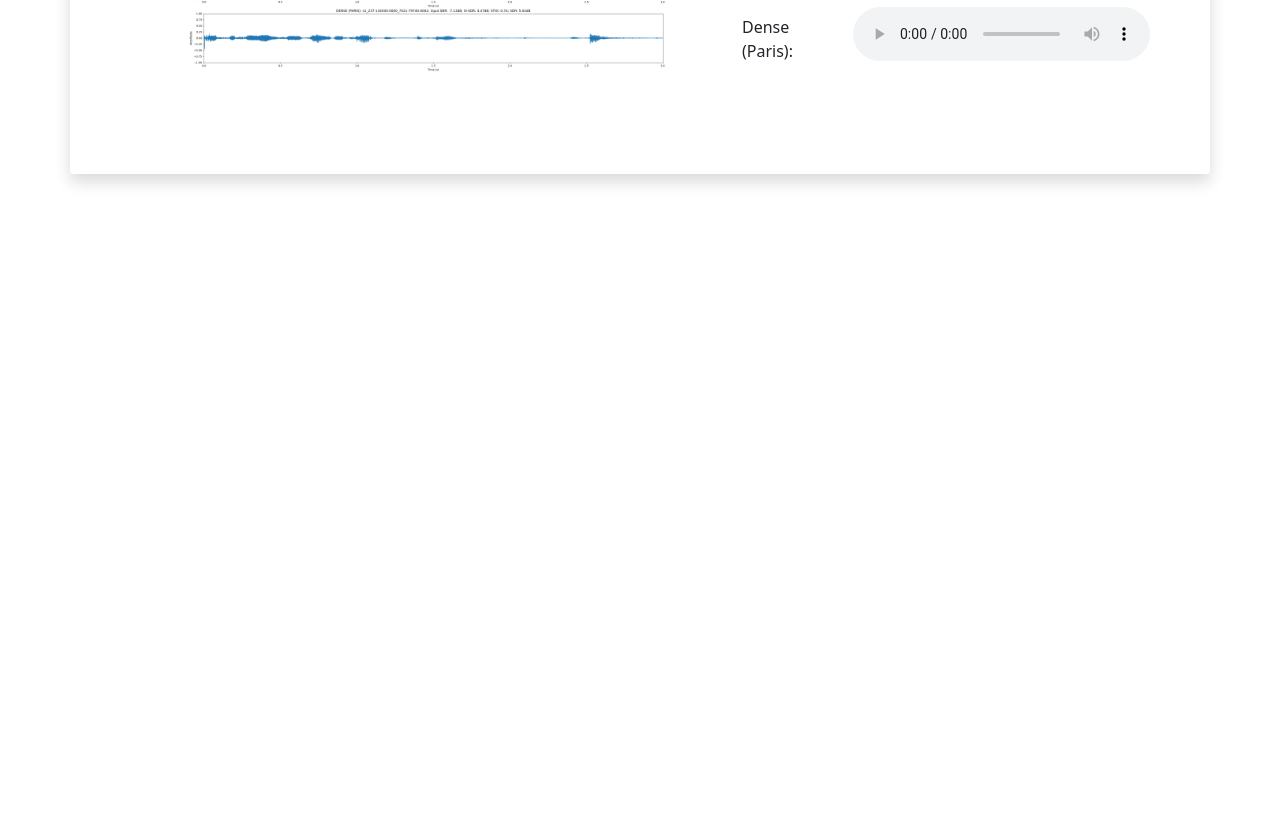
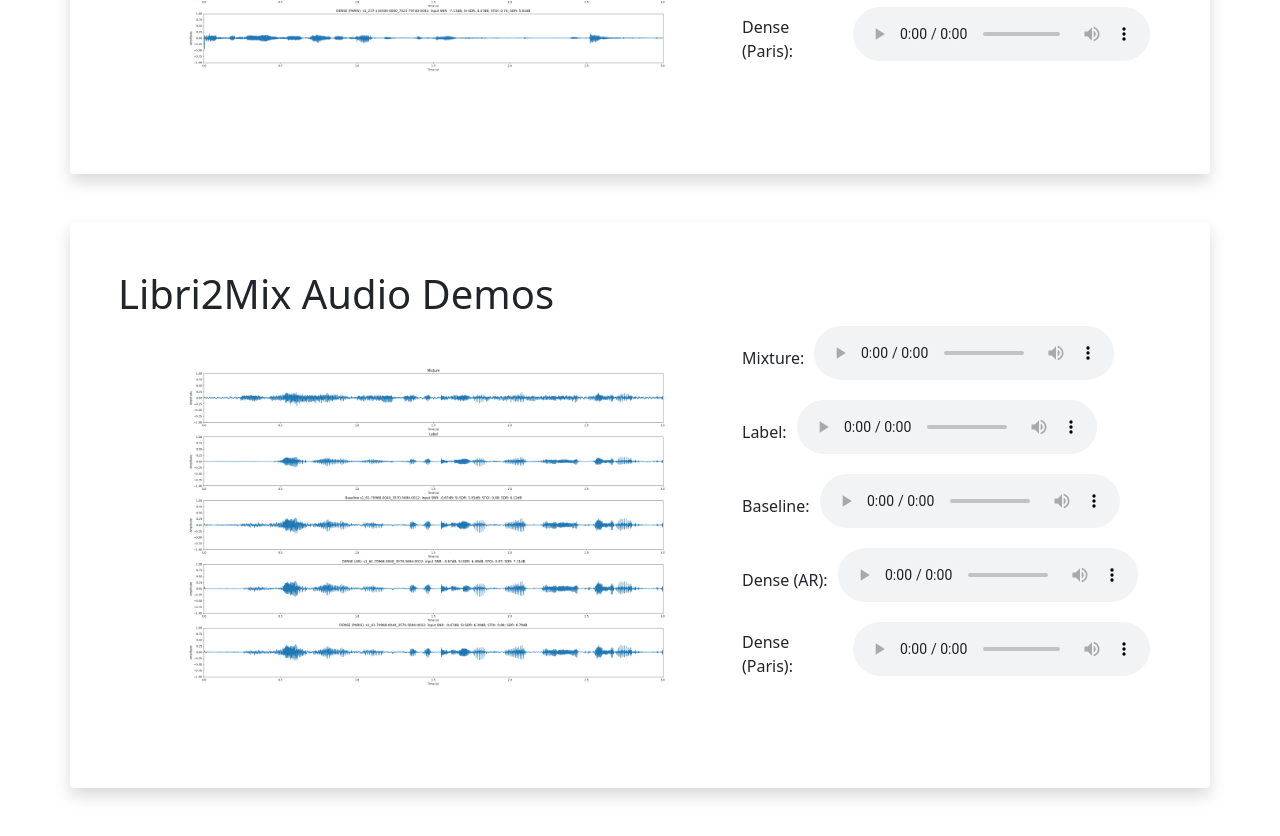
Before and after one commit to wyw97/DENSE, a plain HTML site: page index.html in a window 1280 px wide. Shown: the part 1683-2519 px from the top of the page. Before the commit the page ends 1905 px from the top, so only its background shows below. Drawn offline with nearby package versions, Linux system fonts and the light colour scheme.

Commit message:
Update index.html

```diff
--- a/index.html
+++ b/index.html
@@ -223,6 +223,61 @@
     <!-- 添加更多内容块 -->
     <!-- 你可以通过复制上面的<div class="container ...>块来重复多次 -->
 
+    <!-- Audio Demos部分，重复多次 -->
+    <div class="container pt-5 mt-5 shadow p-5 mb-5 bg-white rounded">
+        <div class="style2">
+            <a name="audio-demos"><h1>Libri2Mix Audio Demos</h1></a>
+            <div class="container" style="display: flex; align-items: stretch;"> <!-- 修改对齐样式 -->
+                <div class="image">
+                    <img src="wav_output/s1_61-70968-0040_3570-5694-0012/wav_cmp.png" alt="Image" onclick="showModal(this)">
+                </div>
+                <div class="audio">
+                    <!-- 按照指定顺序排列音频控件 -->
+                    <div class="audio-item">
+                        <label>Mixture:</label>
+                        <audio controls>
+                            <source src="wav_output/s1_61-70968-0040_3570-5694-0012/mixture.wav" type="audio/wav">
+                            Your browser does not support the audio element.
+                        </audio>
+                    </div>
+                    <div class="audio-item">
+                        <label>Label:</label>
+                        <audio controls>
+                            <source src="wav_output/s1_61-70968-0040_3570-5694-0012/label.wav" type="audio/wav">
+                            Your browser does not support the audio element.
+                        </audio>
+                    </div>
+                    <div class="audio-item">
+                        <label>Baseline:</label>
+                        <audio controls>
+                            <source src="wav_output/s1_61-70968-0040_3570-5694-0012/baseline.wav" type="audio/wav">
+                            Your browser does not support the audio element.
+                        </audio>
+                    </div>
+                    <div class="audio-item">
+                        <label>Dense (AR):</label>
+                        <audio controls>
+                            <source src="wav_output/s1_61-70968-0040_3570-5694-0012/dense_ar.wav" type="audio/wav">
+                            Your browser does not support the audio element.
+                        </audio>
+                    </div>
+                    <div class="audio-item">
+                        <label>Dense (Paris):</label>
+                        <audio controls>
+                            <source src="wav_output/s1_61-70968-0040_3570-5694-0012/dense_paris.wav" type="audio/wav">
+                            Your browser does not support the audio element.
+                        </audio>
+                    </div>
+                </div>
+            </div>
+        </div>
+    </div>
+
+    <!-- 添加更多内容块 -->
+    <!-- 你可以通过复制上面的<div class="container ...>块来重复多次 -->
+
+
+
     <script>
         // JavaScript to handle image click for modal
         function showModal(img) {
```
